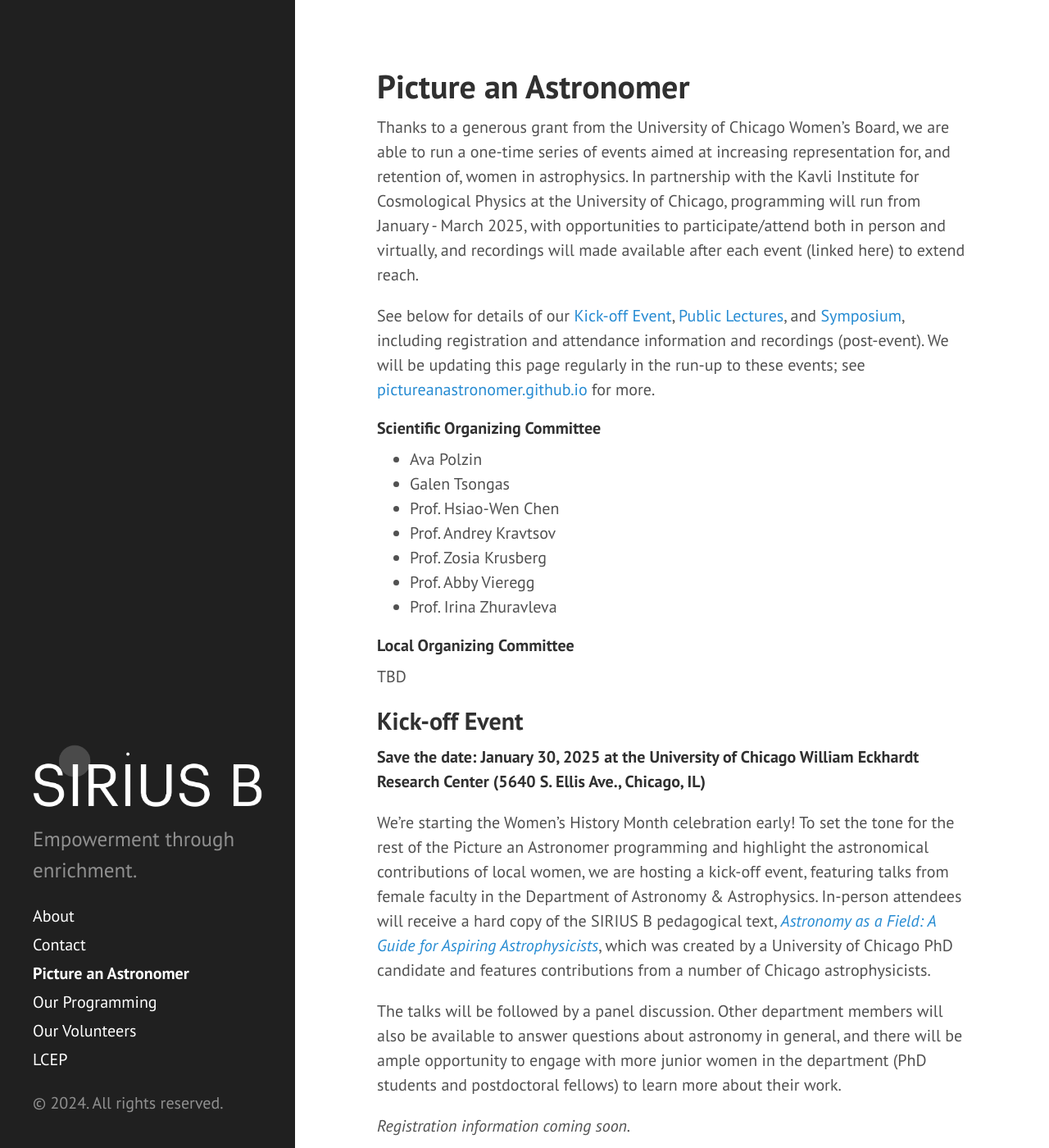
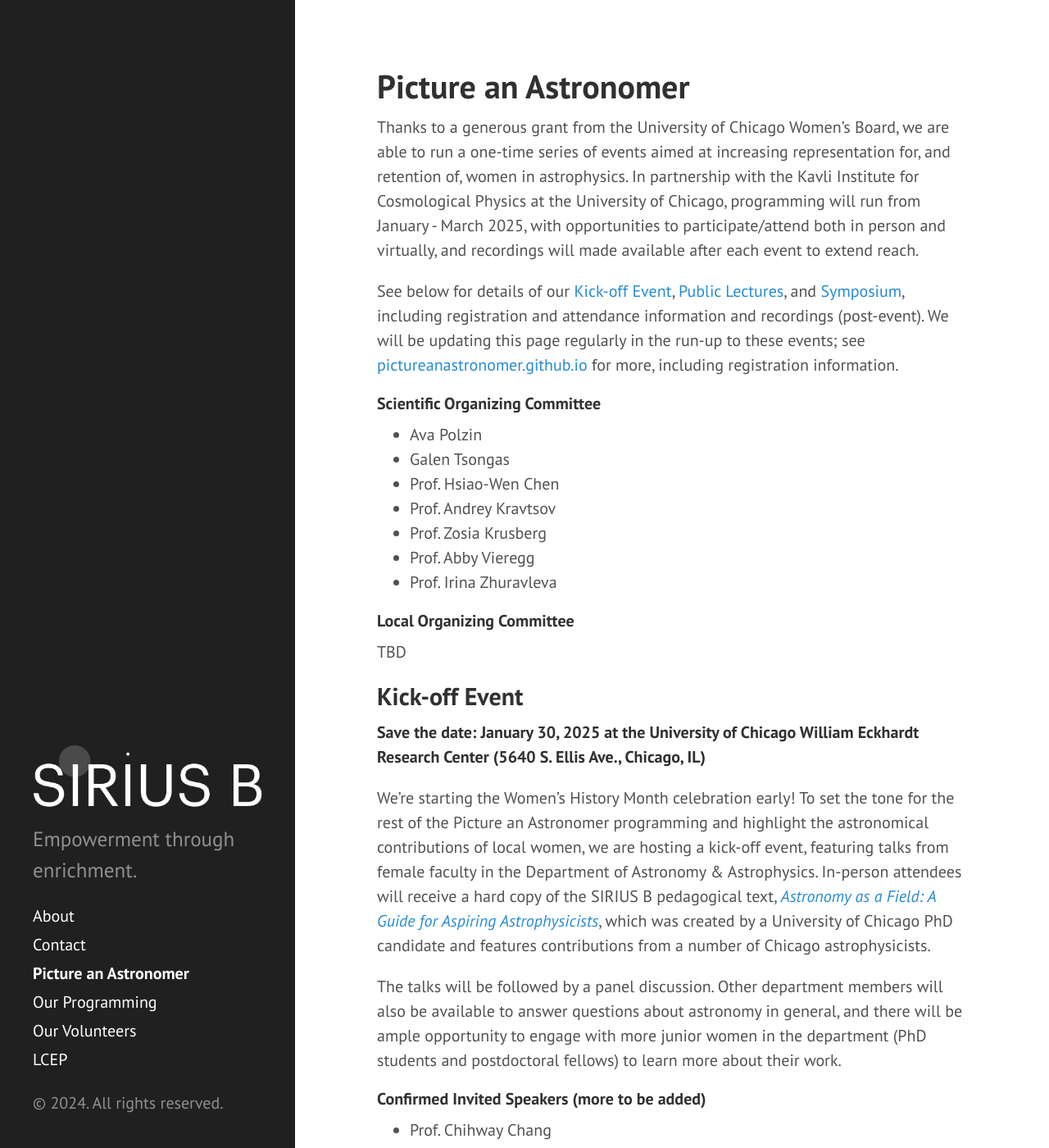
Before and after one commit to siriusb-org/siriusb-org.github.io, a Jekyll site: the page built from pictureanastronomer.md, in a window 1280 px wide and 1400 px high. Shown: the whole window at 82% size. Built offline with Jekyll 4.4.1, drawn with Linux system fonts in a browser that asks for light colours; some of the changed text lies outside the part shown.

Commit message:
update picture an astronomer

```diff
--- a/pictureanastronomer.md
+++ b/pictureanastronomer.md
@@ -3,9 +3,9 @@ layout: page
 title: Picture an Astronomer
 ---
 
-Thanks to a generous grant from the University of Chicago Women's Board, we are able to run a one-time series of events aimed at increasing representation for, and retention of, women in astrophysics. In partnership with the Kavli Institute for Cosmological Physics at the University of Chicago, programming will run from January - March 2025, with opportunities to participate/attend both in person and virtually, and recordings will made available after each event (linked here) to extend reach.
+Thanks to a generous grant from the University of Chicago Women's Board, we are able to run a one-time series of events aimed at increasing representation for, and retention of, women in astrophysics. In partnership with the Kavli Institute for Cosmological Physics at the University of Chicago, programming will run from January - March 2025, with opportunities to participate/attend both in person and virtually, and recordings will made available after each event to extend reach.
 
-See below for details of our [Kick-off Event](#kick-off-event), [Public Lectures](#public-lectures), and [Symposium](#symposium), including registration and attendance information and recordings (post-event). We will be updating this page regularly in the run-up to these events; see [pictureanastronomer.github.io](https://pictureanastronomer.github.io){:target="_blank"} for more.
+See below for details of our [Kick-off Event](#kick-off-event), [Public Lectures](#public-lectures), and [Symposium](#symposium), including registration and attendance information and recordings (post-event). We will be updating this page regularly in the run-up to these events; see [pictureanastronomer.github.io](https://pictureanastronomer.github.io){:target="_blank"} for more, including registration information.
 
 #### Scientific Organizing Committee
 - Ava Polzin
@@ -28,8 +28,6 @@ We're starting the Women's History Month celebration early! To set the tone for
 
 The talks will be followed by a panel discussion. Other department members will also be available to answer questions about astronomy in general, and there will be ample opportunity to engage with more junior women in the department (PhD students and postdoctoral fellows) to learn more about their work.
 
-*Registration information coming soon.*
-
 #### Confirmed Invited Speakers (more to be added)
 - Prof. Chihway Chang
 - Prof. Hsiao-Wen Chen
@@ -43,12 +41,14 @@ TBA
 
 For each of the four weeks in February, we are hosting a public talk featuring a prominent and inspiring woman in astrophysics. Each talk will be followed by a structured Q&A.
 
-These lectures are intended for a general audience and are suitable for all ages.
+These lectures are intended for a general audience.
 
-*Registration information coming soon. Note that separate registration is required for each talk.*
 
-#### Schedule (more to be added)
+#### Schedule
+ - Dr. Dara Norman -- February 3
+ - Dr. Katie Mack -- date TBD
  - Prof. Dame Jocelyn Bell Burnell -- February 19
+ - Prof. Anna Frebel -- February 25
 
 
 ## Symposium
@@ -57,7 +57,6 @@ These lectures are intended for a general audience and are suitable for all ages
 
 In March 2025, we will host a scientific symposium including female faculty from diverse institutions and backgrounds. We intend this to be an opportunity to engage in a larger discussion about the state of the field for women around the globe and will spend a portion of the symposium in "hack day" mode, looking to discuss solutions to universal and near-universal challenges to the retention of female astrophysicists. An extended goal is to codify these discussions in public white papers. This symposium alone will not fix the leaky pipeline, but we hope that crowd-sourcing best practices for increasing retention will inspire the implementation of even small, but significant changes that lead to inclusion. Simultaneously, we hope that promoting these sorts of discussions will lead to the potential for larger changes with expanded engagement.
 
-*Registration information coming soon.*
 
 #### Confirmed Invited Speakers
 TBA
```
